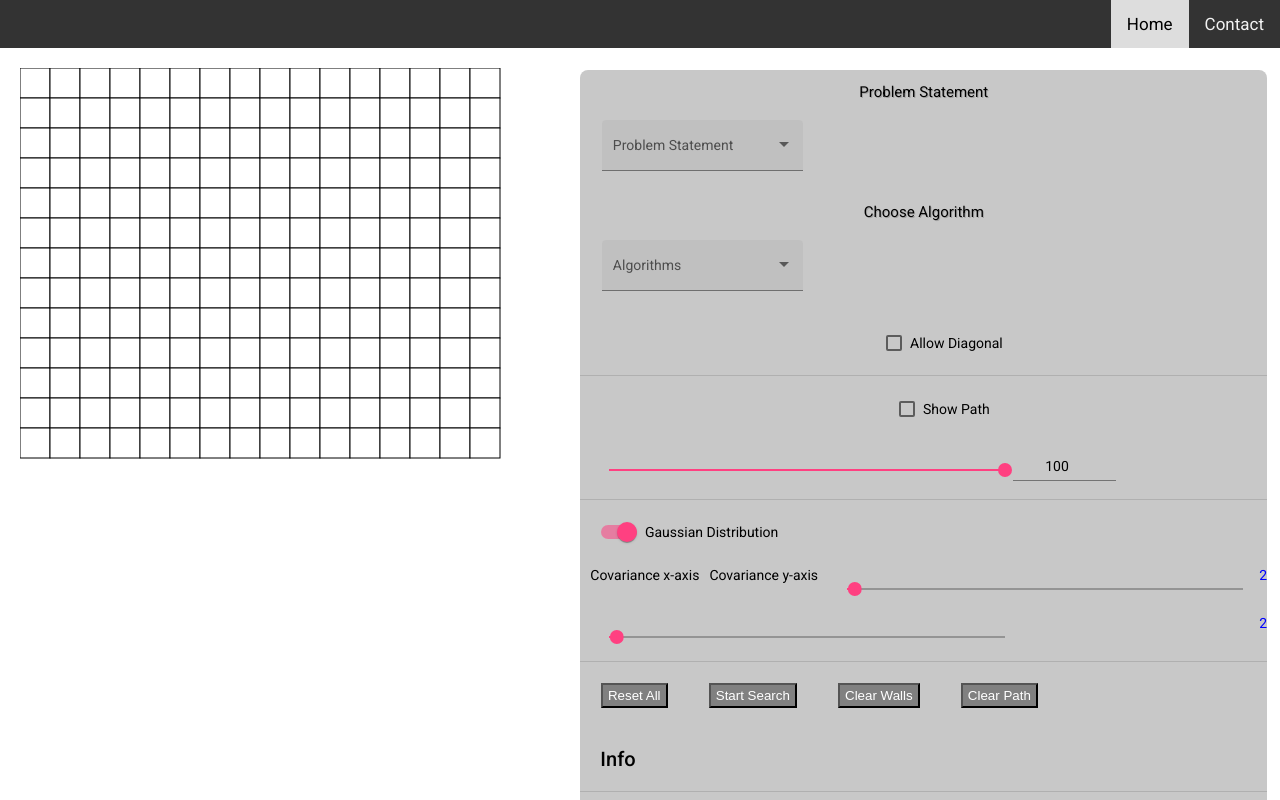
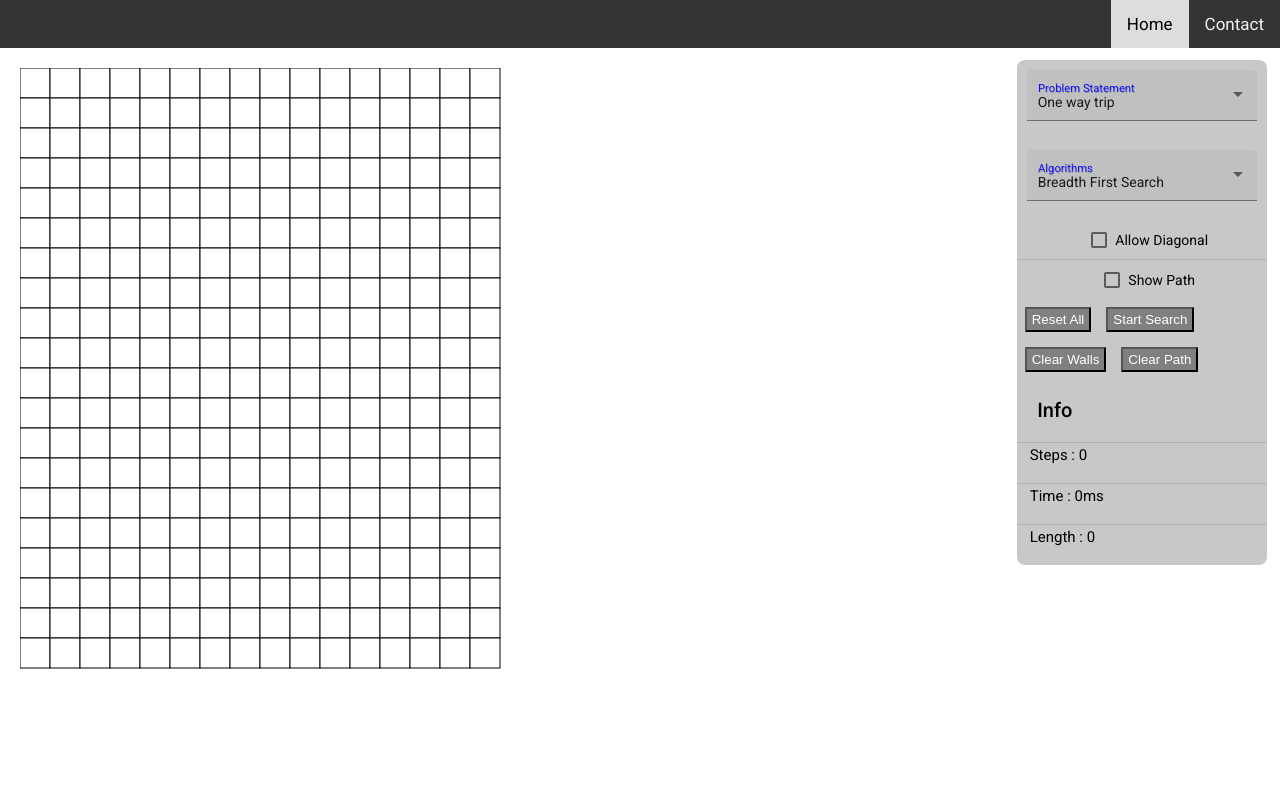
Before and after one commit to avyaktawrat/Microsoft-MicroMARS, an Angular app: page /home in a window 1280 px wide. Shown: the top 800 px of the page. Built offline with nearby package versions, Linux system fonts and the light colour scheme.

Commit message:
UI for different problem statements

```diff
--- a/src/app/first/constants.ts
+++ b/src/app/first/constants.ts
@@ -1,7 +1,7 @@
 export const  height = screen.availHeight;
 export const  width = screen.availWidth;
 
-export const  hGrid: number = Math.floor((height - 200) / 30);
+export const  hGrid: number = Math.floor((height) / 30);
 export const  vGrid: number = Math.floor((width - 300) / 30);
 
 export const  totalGrid: number = hGrid * vGrid;
--- a/src/app/first/first.component.css
+++ b/src/app/first/first.component.css
@@ -31,33 +31,37 @@
     background-color: rgb(200,200,200);
     text-decoration-color: blanchedalmond;
     position: absolute;
-    top: 70px;
+    float: right;
+    top: 60px;
     right: 1%;
     border-radius: 8px;
-    width: fit-content;
+    width: 250px;
     height: fit-content;
     border-width:  50px;
 }
 form{
     text-emphasis: black;
     display: block;
-
+    margin:0px;
 }
-form h4{
+form mat-label h4{
 	text-shadow: 1px 1px rgba(16,16,16,0.2);
-  text-align: center;
-  color:black;
-  padding: 10px 0px 0px 0px;
+  text-align: left;
+  color:blue;
+  opacity: 0.9;
+  padding: 0px 0px 5px 0px;
+  margin: 0px 0px 5px 0px;
 }
 form mat-form-field {
-  padding: 0px 0px 0px 22px;
+  display: block;
+  padding: 10px 10px 0px 10px;
   margin: 0px;
 }
 /*Styling for Terrain height */
 .example-section mat-form-field{
   padding: 0px;
   margin: 0px;
-  width: 15%;
+  width: 20%;
 }
 .example-section mat-form-field input{
   padding: 0px;
@@ -104,7 +108,7 @@ form mat-form-field {
   .slider-labels{
     display: inline-flex;
     float: inline-end;
-    color: blue;
+    color: rgb(4, 0, 255);
     margin: 0px;
     padding: 0px;
   }
--- a/src/app/first/first.component.html
+++ b/src/app/first/first.component.html
@@ -11,18 +11,17 @@
 	</svg>
 	<div id = "menu-bar">
 		<form>
-			<h4>Problem Statement</h4>
 	    	<mat-form-field appearance="fill">
-	        	<mat-label>Problem Statement</mat-label>
+	        	<mat-label><h4>Problem Statement</h4></mat-label>
 	        	<mat-select [(ngModel)]="selectedPS" name="PS" value = "selectedPS" [ngModelOptions]="{standalone: true}">
 			        <mat-option *ngFor="let ps of Problem_statement" [value]="ps.value">
 		        	    {{ps.viewValue}}
 			        </mat-option>
 	        	</mat-select>
 			</mat-form-field>
-			<h4>Choose Algorithm</h4>
+
 	    	<mat-form-field appearance="fill">
-	        	<mat-label>Algorithms</mat-label>
+	        	<mat-label><h4>Algorithms</h4></mat-label>
 	        	<mat-select [(ngModel)]="selectedValue" name="SV" [ngModelOptions]="{standalone: true}">
 			        <mat-option *ngFor="let algo of Algorithms" [value]="algo.value">
 		        	    {{algo.viewValue}}
@@ -30,9 +29,6 @@
 	        	</mat-select>
 			</mat-form-field>
 			<mat-checkbox class="example-margin" [(ngModel)]="allowDiag" [ngModelOptions]="{standalone: true}" >Allow Diagonal</mat-checkbox>
-			<mat-divider></mat-divider>
-
-			<mat-checkbox class="example-margin" [(ngModel)]="showPath" [ngModelOptions]="{standalone: true}" >Show Path</mat-checkbox>
 			<!--   <h4>Scam fill</h4>
 		      <mat-form-field appearance="fill">
 		        <mat-label>Favorite car</mat-label>
@@ -43,9 +39,50 @@
 		          </option>
 		        </select>
 			  </mat-form-field> -->
-			<section class="example-section">
-			  <!-- Slider Config-->
+			<section id = 'Problem_statement 2' *ngIf = "selectedPS === 'PS_2'">
+				<mat-divider></mat-divider>
+				<mat-label><h4 style="color: black;">Choose no of destinations</h4></mat-label>
+				<div class="example-section">
+					<mat-divider></mat-divider>
+
 					<mat-slider class="example-margin"
+						color="primary"
+						[max]=max
+						[min]=min
+						[step]="step"
+						[thumbLabel]=true
+						[(ngModel)]="selectedDest"
+						(input)="onChange($event)"
+						[ngModelOptions]="{standalone: true}">
+					</mat-slider>
+					<mat-form-field class="example-margin">
+						<input matInput type="number" value="{{choose}}" [(ngModel)]="choose" (input)="onSearchChange($event.target.value)" [ngModelOptions]="{standalone: true}" max="50" min="1">
+					</mat-form-field>
+				</div>
+				<mat-slide-toggle class="example-margin"
+						color="primary"
+						[checked]="false"
+						[disabled]="false"
+						[(ngModel)]="isPref"
+						[ngModelOptions]="{standalone: true}"
+						onmouseover="console.log('ok')">
+						User Preference
+				</mat-slide-toggle>
+				<div *ngIf = "isPref">
+					give ideas pljh:
+					choose option <>
+				</div>
+			</section>
+			<mat-divider></mat-divider>
+			<mat-checkbox class="example-margin" [(ngModel)]="showPath" [ngModelOptions]="{standalone: true}" >Show Path</mat-checkbox>
+			<section id = "Terrain" *ngIf = "selectedValue!='bfs'">
+				<mat-divider></mat-divider>
+				<mat-divider></mat-divider>
+				<mat-label ><h4 style="text-align: center;">Terrain</h4></mat-label>
+				<div class="example-section" >
+			  <!-- Slider Config for terrain (not applicable incase of bfs, hence isTerrain)-->
+					<mat-slider class="example-margin"
+						color="primary"
 						[max]=max
 						[min]=min
 						[step]="step"
@@ -58,20 +95,23 @@
 					<mat-form-field class="example-margin">
 						<input matInput type="number" value="{{choose}}" [(ngModel)]="choose" (input)="onSearchChange($event.target.value)" [ngModelOptions]="{standalone: true}" max="100" min="0">
 					</mat-form-field>
-			</section>
+				</div>
 				<mat-divider></mat-divider>
-			<section class="example-section">
-			<mat-slide-toggle
-				class="example-margin"
+				<div class="example-section">
+					<mat-slide-toggle class="example-margin"
+						color="primary"
 						[checked]="false"
 						[disabled]="false"
 						[(ngModel)]="isGaussian"
 						[ngModelOptions]="{standalone: true}">
 						Gaussian Distribution
 					</mat-slide-toggle>
-			</section>
+				</div>
+
+			<!--Gaussian Tabs-->
 				<div class = "slider-labels-start" *ngIf = "isGaussian">Covariance x-axis</div>
 					<mat-slider *ngIf = "isGaussian" class="example-margin"
+						color=warn
 						[max]=100
 						[min]=0
 						[step]="step"
@@ -83,6 +123,7 @@
 				<div class = "slider-labels" *ngIf = "isGaussian">{{cov_x}}</div>
 				<div class = "slider-labels-start" *ngIf = "isGaussian">Covariance y-axis</div>
 				<mat-slider	*ngIf = "isGaussian" class="example-margin"
+					color = warn
 					[max]=100
 					[min]=0
 					[step]="step"
@@ -93,6 +134,7 @@
 				</mat-slider>
 				<div class = "slider-labels" *ngIf = "isGaussian">{{cov_y}}</div>
 				<mat-divider></mat-divider>
+			</section>
 			<!-- {{choose}} -->
 			<!-- Slider Config ends-->
 			<!-- <button (click)="inc_step()" style="margin: 10px;">step inc</button> -->
--- a/src/app/first/first.component.ts
+++ b/src/app/first/first.component.ts
@@ -41,10 +41,7 @@ export class FirstComponent implements OnInit {
   // height = window.innerHeight;
   // width = screen.width;
 
-  hGrid: number = Math.floor((this.height - 200) / 30);
-  vGrid: number = Math.floor((this.width - 300) / 30);
-  totalGrid: number = this.hGrid * this.vGrid;
-  gridCord: GridCoords[] = new Array(this.totalGrid);
+  gridCord: GridCoords[] = new Array(totalGrid);
   adjList: Array<Array<Pair>>;
   mouseDown = false;
   toFill = true;
@@ -70,11 +67,8 @@ export class FirstComponent implements OnInit {
   tickInterval = 1;
   allowDiag = false;
 
-  selectedValue: string;
-  selectedPS: string = 'One way trip';
-
-  selectedCar: string;
-
+  selectedValue: string = 'bfs';
+  selectedPS: string = 'PS_1';
 
   Algorithms: DropDownSelect[] = [
     {value: 'bfs', viewValue: 'Breadth First Search'},
@@ -84,14 +78,18 @@ export class FirstComponent implements OnInit {
   ];
 
   Problem_statement: DropDownSelect[] = [
-    {value: '1', viewValue: 'One way trip'},
-    {value: '2', viewValue: 'Intermediate Stops'},
-    {value: '3', viewValue: 'Multiple Destinations'}
+    {value: 'PS_1', viewValue: 'One way trip'},
+    {value: 'PS_2', viewValue: 'Intermediate Stops'},
+    {value: 'PS_3', viewValue: 'Multiple Destinations'}
   ];
+
   // Gaussian Distribution in terrain
 
-  isGaussian: boolean = true;
-  isTerrain : boolean = true;
+  isGaussian: boolean = false;
+  isTerrain = this.selectedValue==='bfs'; //doesn't work, expression directly used in html
+  isPref: boolean = false;
+  selectedDest: number = 2;
+
   ngOnInit() {
     for (let i = 0; i < vGrid; i++) {
       for (let j = 0; j < hGrid; j++) {
@@ -198,7 +196,7 @@ export class FirstComponent implements OnInit {
   }
 
   reset(): void{
-    for (let u = this.totalGrid - 1; u >= 0; u--) {
+    for (let u = totalGrid - 1; u >= 0; u--) {
       this.gridCord[u].f = null;
       this.gridCord[u].g = null;
       this.gridCord[u].h = null;
@@ -217,7 +215,7 @@ export class FirstComponent implements OnInit {
   }
 
   clearPath(): void{
-    for (let u = this.totalGrid - 1; u >= 0; u--) {
+    for (let u = totalGrid - 1; u >= 0; u--) {
       this.gridCord[u].isPath = false;
       this.gridCord[u].visited = false;
       this.gridCord[u].open = false;
@@ -230,7 +228,7 @@ export class FirstComponent implements OnInit {
   }
 
   clearWall(): void{
-   for (let u = this.totalGrid - 1; u >= 0; u--) {
+   for (let u = totalGrid - 1; u >= 0; u--) {
     this.gridCord[u].isTerrain = false;
      this.gridCord[u].value = 0;
     }
@@ -238,7 +236,7 @@ export class FirstComponent implements OnInit {
   }
 
   resetGridParams():void{
-     for (let u = this.totalGrid - 1; u >= 0; u--) {
+     for (let u = totalGrid - 1; u >= 0; u--) {
       this.gridCord[u].f = null;
       this.gridCord[u].g = null;
       this.gridCord[u].h = null;
@@ -262,7 +260,7 @@ export class FirstComponent implements OnInit {
   }
 
   updateUI(): void{
-    for (let u = this.totalGrid - 1; u >= 0; u--) {
+    for (let u = totalGrid - 1; u >= 0; u--) {
       let rect :GridCoords = this.gridCord[u];
       let element = document.getElementsByTagName('rect')[u];
       if(rect.isPath ){
@@ -349,7 +347,7 @@ export class FirstComponent implements OnInit {
         this.updateUI();
         break;
       case 'Dijkstra':
-        this.adjList = get_adjacency_list(this.vGrid, this.hGrid, this.allowDiag);
+        this.adjList = get_adjacency_list(vGrid, hGrid, this.allowDiag);
         dij.search(this.start, this.end, this.adjList, this.gridCord);
         this.time = dij.time;
         this.steps = dij.steps;
```
Lines whose indentation alone changed are shown as unchanged.
